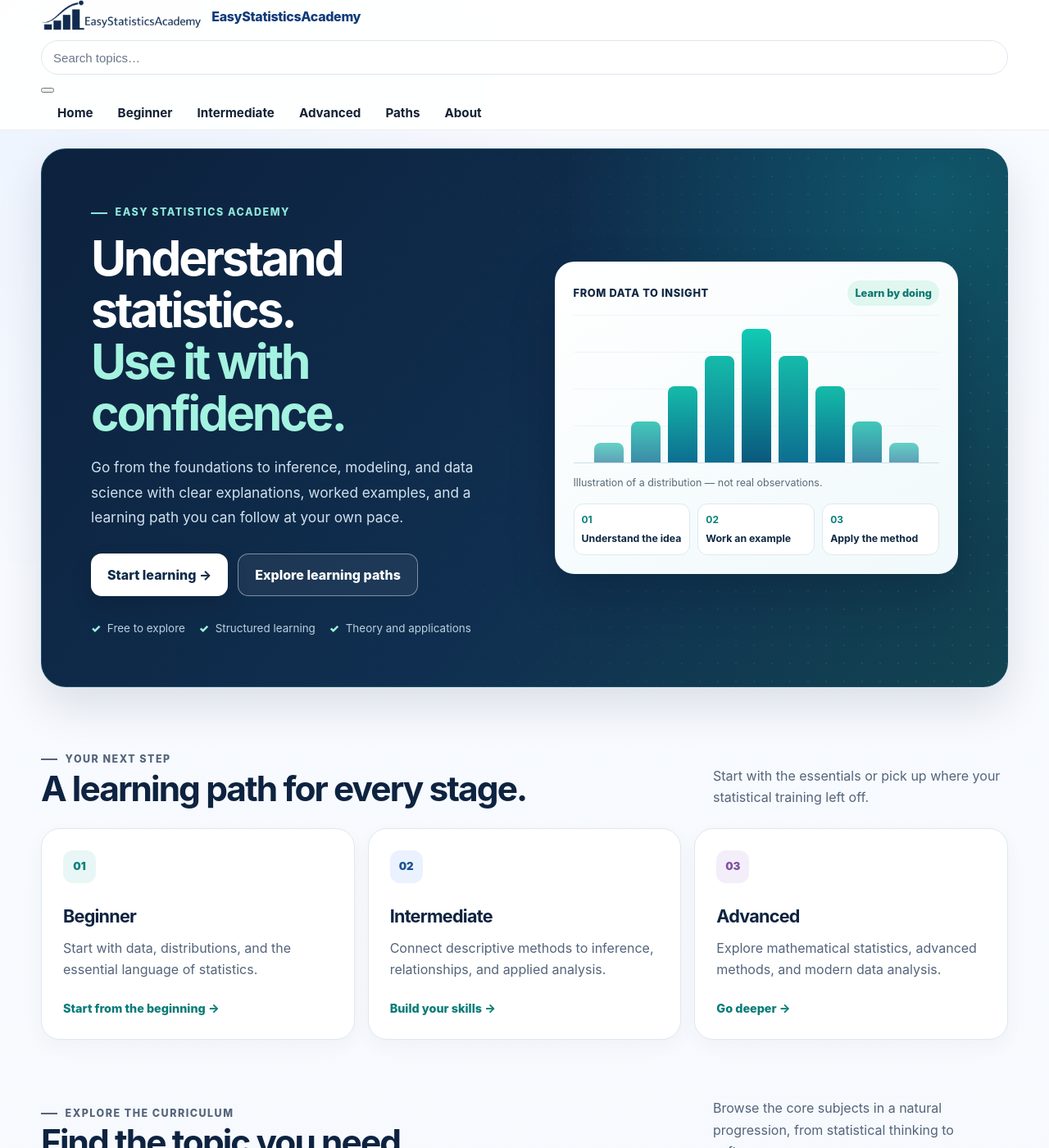
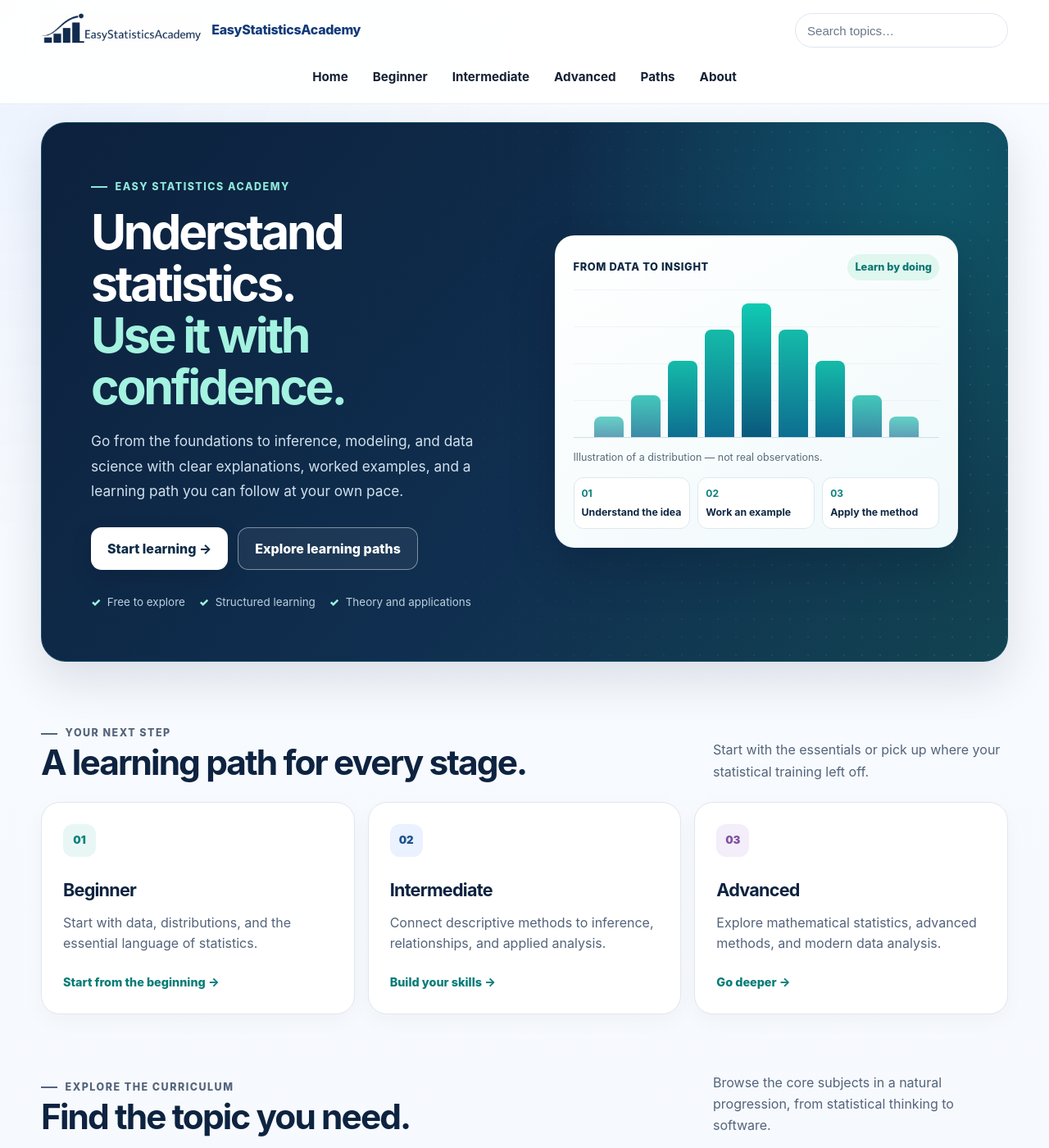
Before and after one commit to ammar-homaida-statistics/easystatisticsacademy, a Jekyll site: the page built from index.html, in a window 1280 px wide and 1400 px high. Shown: the whole window at 82% size. Built offline with Jekyll 4.4.1, drawn with Linux system fonts in a browser that asks for light colours.

Commit message:
Make shared site header and accessible mobile menu responsive

```diff
--- a/css/style.css
+++ b/css/style.css
@@ -173,10 +173,11 @@
   border-bottom: 1px solid rgba(20,32,51,0.08);
 }
 
-.header-row{
+.header-top{
   display: flex;
+  flex-wrap: wrap;
   align-items: center;
-  gap: 18px;
+  gap: 12px 18px;
   min-height: var(--header-height);
   padding: 12px 0;
 }
@@ -310,45 +311,76 @@
   font-size: 0.92rem;
 }
 
-@media (max-width: 980px){
-  .header-row{
-    flex-wrap: wrap;
-    gap: 12px;
+/* Shared header layout, including mobile menu controls. */
+.site-header .brand { min-width: 0; }
+.site-header .header-search { min-width: 0; }
+.site-header .header-bottom { padding-bottom: 12px; }
+.site-header .nav { margin-left: 0; justify-content: center; }
+.site-header .nav-toggle {
+  display: none;
+  align-items: center;
+  justify-content: center;
+  flex-direction: column;
+  gap: 5px;
+  width: 44px;
+  height: 44px;
+  border: 1px solid var(--border);
+  border-radius: 12px;
+  color: var(--brand);
+  background: #f7faff;
+  cursor: pointer;
+}
+.site-header .nav-toggle:focus-visible {
+  outline: 3px solid var(--accent);
+  outline-offset: 2px;
+}
+.site-header .nav-toggle-bar {
+  display: block;
+  width: 19px;
+  height: 2px;
+  border-radius: 2px;
+  background: currentColor;
+}
+@media (max-width: 760px) {
+  .site-header .header-top {
+    display: grid;
+    grid-template-columns: minmax(0, 1fr) auto;
+    align-items: center;
+    gap: 9px 10px;
+    min-height: 0;
+    padding: 10px 0;
   }
-
-  .nav{
-    order: 3;
+  .site-header .brand { grid-column: 1; grid-row: 1; gap: 8px; }
+  .site-header .brand img { height: 34px; }
+  .site-header .brand-text { font-size: .85rem; overflow-wrap: anywhere; }
+  .site-header .nav-toggle { display: flex; grid-column: 2; grid-row: 1; }
+  .site-header .header-search {
+    grid-column: 1 / -1;
+    grid-row: 2;
     width: 100%;
-    margin-left: 0;
+    margin: 0;
+    flex: none;
+  }
+  .site-header .search-results { width: min(560px, 100%); right: 0; }
+  .site-header .header-bottom { display: none; padding: 0 0 12px; }
+  .site-header.nav-open .header-bottom { display: block; }
+  .site-header .nav {
+    display: grid;
+    grid-template-columns: repeat(2, minmax(0, 1fr));
     gap: 8px;
   }
-
-  .header-search{
-    flex: 1 1 100%;
-    order: 2;
-    margin-left: 0;
+  .site-header .nav a {
+    justify-content: center;
+    padding: 8px 10px;
+    border: 1px solid var(--border);
+    border-radius: 12px;
+    background: #f7faff;
+    text-align: center;
   }
 }
-
-@media (max-width: 640px){
-  .brand img{
-    height: 36px;
-  }
-
-  .brand-text{
-    font-size: 0.94rem;
-  }
-
-  .nav{
-    display: grid;
-    grid-template-columns: repeat(2, minmax(0, 1fr));
-  }
-
-  .nav a{
-    justify-content: center;
-    padding-inline: 10px;
-    text-align: center;
-  }
+@media (max-width: 380px) {
+  .site-header .brand img { height: 32px; }
+  .site-header .brand-text { font-size: .78rem; }
 }
 
 /* =========================================================
```
